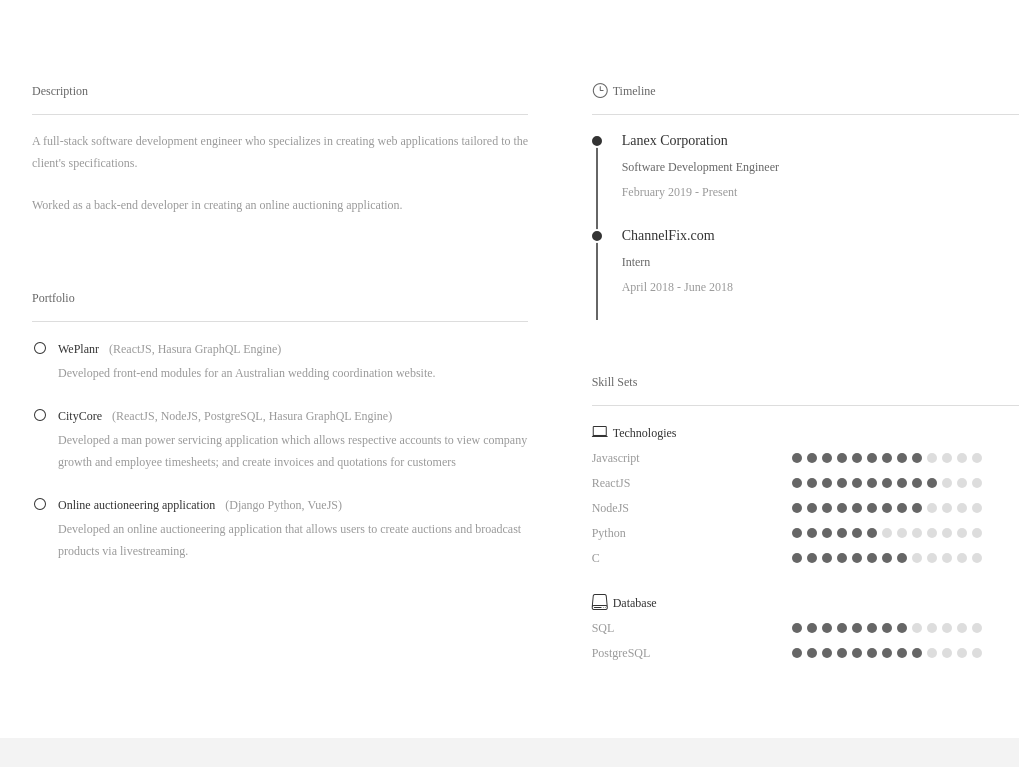
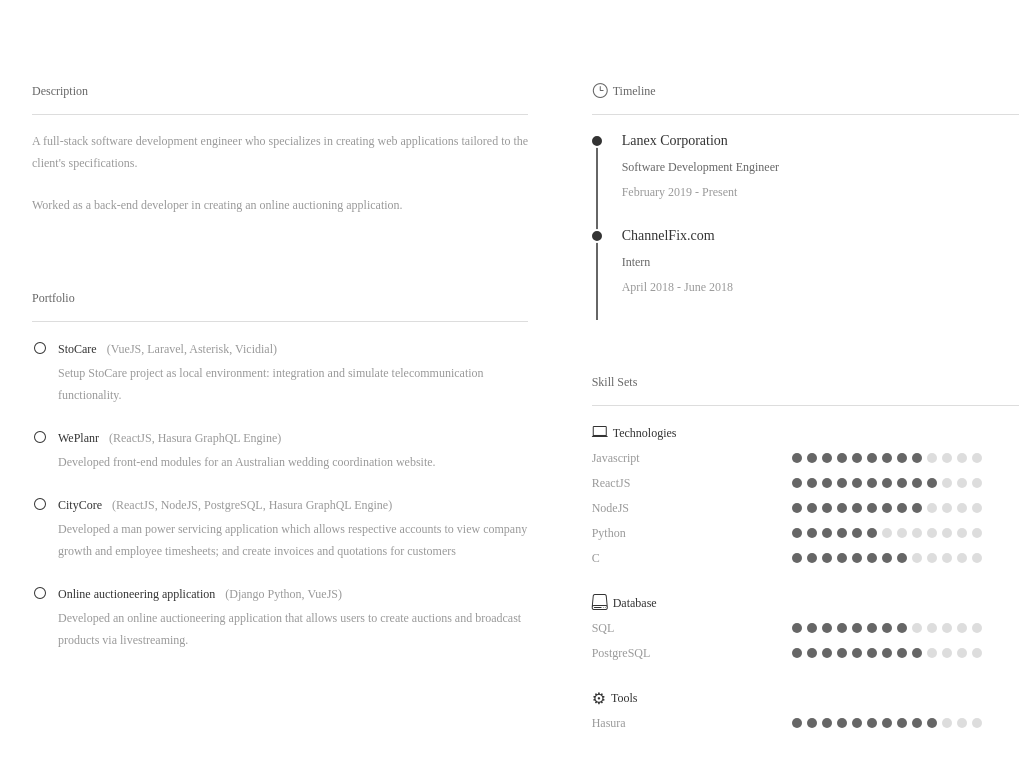
Before and after one commit to lanex-zairiel/lanex-zairiel.github.io, a plain HTML site: page index.html in a window 1280 px wide. Shown: the part 227-994 px from the top of the page, without its empty margins (80-1099 px from the left). Before the commit the page ends 965 px from the top, so only its background shows below. Drawn offline with Linux system fonts and the light colour scheme.

Commit message:
Add stocare and tools

```diff
--- a/index.html
+++ b/index.html
@@ -65,6 +65,12 @@
 
                         <h5>Portfolio</h5>
                         <ul>
+                            <li class="clearfix">
+                                <div class="con">
+                                    <h3><i aria-hidden="true" data-icon="&#x5b;"></i>StoCare<em>(VueJS, Laravel, Asterisk, Vicidial)</em></h3>
+                                    <p>Setup StoCare project as local environment: integration and simulate telecommunication functionality.</p>
+                                </div>
+                            </li>
                             <li class="clearfix">
                                 <div class="con">
                                     <h3><i aria-hidden="true" data-icon="&#x5b;"></i>WePlanr<em>(ReactJS, Hasura GraphQL Engine)</em></h3>
@@ -208,7 +214,9 @@
                             </dd>
                         </dl>
                         <dl class="clearfix mt20">
-                            <dt><h6><i aria-hidden="true" data-icon="&#xe0ea;"></i>Database<h6></dt>
+                            <dt>
+                                <h6><i aria-hidden="true" data-icon="&#xe0ea;"></i>Database<h6>
+                            </dt>
                             <dd></dd>
                         </dl>
                         <dl class="clearfix">
@@ -247,8 +255,31 @@
                                 <em></em>
                             </dd>
                         </dl>
+                        <dl class="clearfix mt20">
+                            <dt>
+                                <h6><i aria-hidden="true" data-icon="&#x2699;"></i>Tools<h6>
+                            </dt>
+                            <dd></dd>
+                        </dl>
+                        <dl class="clearfix">
+                            <dt>Hasura</dt>
+                            <dd>
+                                <b></b>
+                                <b></b>
+                                <b></b>
+                                <b></b>
+                                <b></b>
+                                <b></b>
+                                <b></b>
+                                <b></b>
+                                <b></b>
+                                <b></b>
+                                <em></em>
+                                <em></em>
+                                <em></em>
+                            </dd>
+                        </dl>
                     </div>
-
                 </div>
 
             </div>
```
